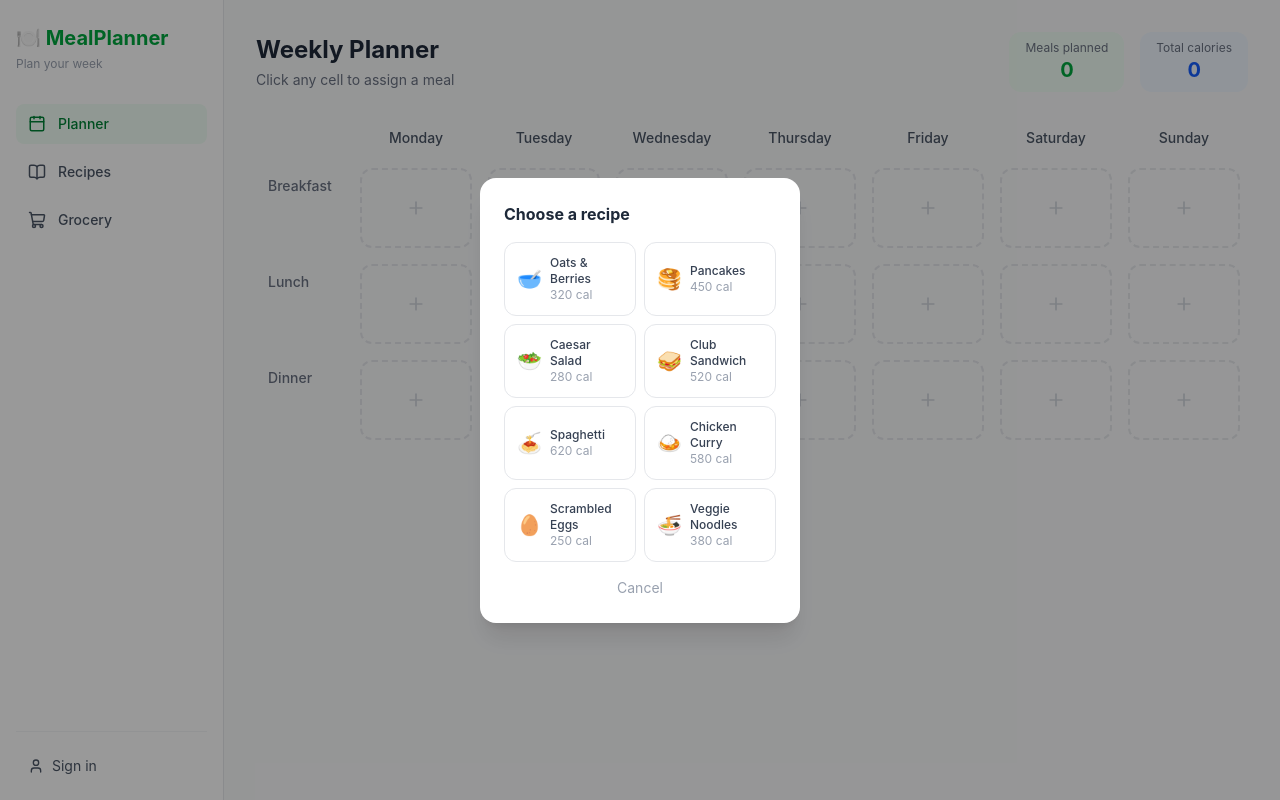
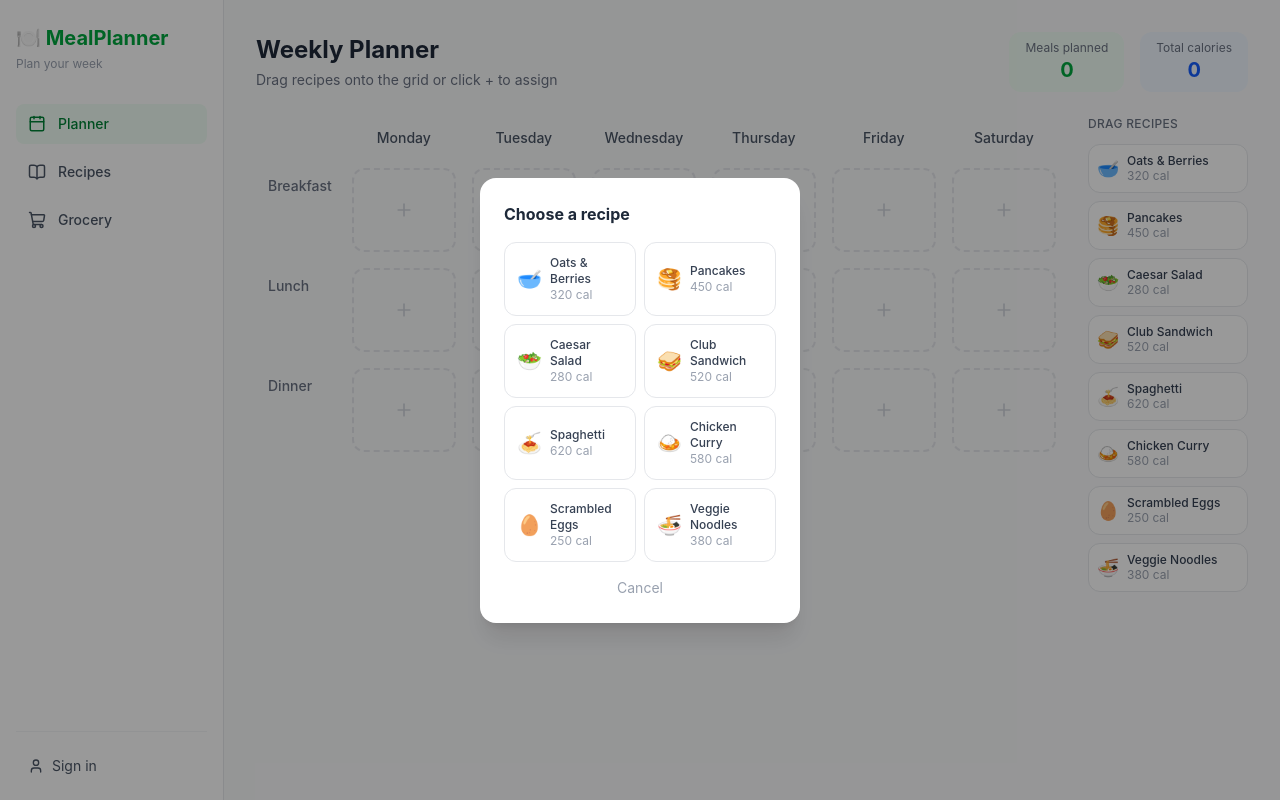
Before and after one commit to msdhanush211-bit/meal-planner, a Next.js app: page / in a window 1280 px wide. Both pictures are taken after a click on the button 416 px from the left and 208 px from the top of the page. Built offline with nearby package versions, Linux system fonts and the light colour scheme; no server answers.

Commit message:
Add drag and drop meal planning

```diff
--- a/components/WeeklyPlanner.tsx
+++ b/components/WeeklyPlanner.tsx
@@ -1,6 +1,7 @@
 'use client';
 
 import { useState } from 'react';
+import { DragDropContext, Droppable, Draggable, DropResult } from '@hello-pangea/dnd';
 import { X, Plus } from 'lucide-react';
 
 const DAYS = ['Monday', 'Tuesday', 'Wednesday', 'Thursday', 'Friday', 'Saturday', 'Sunday'];
@@ -24,28 +25,53 @@ export default function WeeklyPlanner() {
   const [plan, setPlan] = useState<PlanType>({});
   const [showPicker, setShowPicker] = useState<string | null>(null);
 
-  const assignMeal = (day: string, meal: string, recipe: Recipe) => {
-    setPlan(prev => ({ ...prev, [`${day}-${meal}`]: recipe }));
+  const assignMeal = (key: string, recipe: Recipe) => {
+    setPlan(prev => ({ ...prev, [key]: recipe }));
     setShowPicker(null);
   };
 
-  const clearMeal = (day: string, meal: string) => {
+  const clearMeal = (key: string) => {
     setPlan(prev => {
       const next = { ...prev };
-      delete next[`${day}-${meal}`];
+      delete next[key];
       return next;
     });
+  };
+
+  const onDragEnd = (result: DropResult) => {
+    const { source, destination, draggableId } = result;
+    if (!destination) return;
+
+    const sourceKey = source.droppableId;
+    const destKey = destination.droppableId;
+
+    if (sourceKey === 'recipe-list') {
+      const recipe = SAMPLE_RECIPES.find(r => r.id === draggableId);
+      if (recipe) setPlan(prev => ({ ...prev, [destKey]: recipe }));
+    } else {
+      const sourceRecipe = plan[sourceKey];
+      const destRecipe = plan[destKey];
+      setPlan(prev => {
+        const next = { ...prev };
+        if (sourceRecipe) next[destKey] = sourceRecipe;
+        else delete next[destKey];
+        if (destRecipe) next[sourceKey] = destRecipe;
+        else delete next[sourceKey];
+        return next;
+      });
+    }
   };
 
   const totalMeals = Object.keys(plan).length;
   const totalCalories = Object.values(plan).reduce((sum, r) => sum + r.calories, 0);
 
   return (
+    <DragDropContext onDragEnd={onDragEnd}>
       <div>
         <div className="flex items-center justify-between mb-6">
           <div>
             <h2 className="text-2xl font-bold text-gray-800">Weekly Planner</h2>
-          <p className="text-gray-500 text-sm mt-1">Click any cell to assign a meal</p>
+            <p className="text-gray-500 text-sm mt-1">Drag recipes onto the grid or click + to assign</p>
           </div>
           <div className="flex gap-4">
             <div className="bg-green-50 rounded-xl px-4 py-2 text-center">
@@ -59,7 +85,8 @@ export default function WeeklyPlanner() {
           </div>
         </div>
 
-      <div className="overflow-x-auto">
+        <div className="flex gap-6">
+          <div className="flex-1 overflow-x-auto">
             <table className="w-full border-collapse">
               <thead>
                 <tr>
@@ -80,11 +107,31 @@ export default function WeeklyPlanner() {
                       const assigned = plan[key];
                       return (
                         <td key={day} className="p-2">
+                          <Droppable droppableId={key}>
+                            {(provided, snapshot) => (
+                              <div
+                                ref={provided.innerRef}
+                                {...provided.droppableProps}
+                                className={`min-h-[80px] rounded-xl border-2 transition-all ${
+                                  snapshot.isDraggingOver
+                                    ? 'border-green-400 bg-green-50'
+                                    : assigned
+                                    ? 'border-green-200 bg-white'
+                                    : 'border-dashed border-gray-200'
+                                }`}
+                              >
                                 {assigned ? (
-                        <div className="bg-white border border-green-200 rounded-xl p-3 relative group">
+                                  <Draggable draggableId={`cell-${key}`} index={0}>
+                                    {(provided) => (
+                                      <div
+                                        ref={provided.innerRef}
+                                        {...provided.draggableProps}
+                                        {...provided.dragHandleProps}
+                                        className="p-3 relative group cursor-grab"
+                                      >
                                         <button
-                            onClick={() => clearMeal(day, meal)}
-                            className="absolute top-1 right-1 opacity-0 group-hover:opacity-100 text-gray-400 hover:text-red-500 transition-opacity"
+                                          onClick={() => clearMeal(key)}
+                                          className="absolute top-1 right-1 opacity-0 group-hover:opacity-100 text-gray-400 hover:text-red-500"
                                         >
                                           <X size={14} />
                                         </button>
@@ -92,14 +139,20 @@ export default function WeeklyPlanner() {
                                         <div className="text-xs font-medium text-gray-700 leading-tight">{assigned.name}</div>
                                         <div className="text-xs text-gray-400 mt-1">{assigned.calories} cal</div>
                                       </div>
+                                    )}
+                                  </Draggable>
                                 ) : (
                                   <button
                                     onClick={() => setShowPicker(key)}
-                          className="w-full h-20 border-2 border-dashed border-gray-200 rounded-xl flex items-center justify-center text-gray-300 hover:border-green-300 hover:text-green-400 transition-all"
+                                    className="w-full h-20 flex items-center justify-center text-gray-300 hover:text-green-400 transition-all"
                                   >
                                     <Plus size={20} />
                                   </button>
                                 )}
+                                {provided.placeholder}
+                              </div>
+                            )}
+                          </Droppable>
                         </td>
                       );
                     })}
@@ -107,6 +160,39 @@ export default function WeeklyPlanner() {
                 ))}
               </tbody>
             </table>
+          </div>
+
+          <div className="w-40 flex-shrink-0">
+            <p className="text-xs font-medium text-gray-500 mb-3 uppercase tracking-wide">Drag recipes</p>
+            <Droppable droppableId="recipe-list" isDropDisabled={true}>
+              {(provided) => (
+                <div ref={provided.innerRef} {...provided.droppableProps} className="flex flex-col gap-2">
+                  {SAMPLE_RECIPES.map((recipe, index) => (
+                    <Draggable key={recipe.id} draggableId={recipe.id} index={index}>
+                      {(provided, snapshot) => (
+                        <div
+                          ref={provided.innerRef}
+                          {...provided.draggableProps}
+                          {...provided.dragHandleProps}
+                          className={`bg-white border border-gray-200 rounded-xl p-2 cursor-grab flex items-center gap-2 transition-all ${
+                            snapshot.isDragging ? 'shadow-lg border-green-300' : 'hover:border-green-200'
+                          }`}
+                        >
+                          <span className="text-lg">{recipe.emoji}</span>
+                          <div>
+                            <div className="text-xs font-medium text-gray-700 leading-tight">{recipe.name}</div>
+                            <div className="text-xs text-gray-400">{recipe.calories} cal</div>
+                          </div>
+                        </div>
+                      )}
+                    </Draggable>
+                  ))}
+                  {provided.placeholder}
+                </div>
+              )}
+            </Droppable>
+          </div>
+        </div>
       </div>
 
       {showPicker && (
@@ -117,10 +203,7 @@ export default function WeeklyPlanner() {
               {SAMPLE_RECIPES.map(recipe => (
                 <button
                   key={recipe.id}
-                  onClick={() => {
-                    const [day, meal] = showPicker.split('-');
-                    assignMeal(day, meal, recipe);
-                  }}
+                  onClick={() => assignMeal(showPicker, recipe)}
                   className="flex items-center gap-2 p-3 rounded-xl border border-gray-200 hover:border-green-300 hover:bg-green-50 transition-all text-left"
                 >
                   <span className="text-xl">{recipe.emoji}</span>
@@ -137,6 +220,6 @@ export default function WeeklyPlanner() {
           </div>
         </div>
       )}
-    </div>
+    </DragDropContext>
   );
 }
--- a/package.json
+++ b/package.json
@@ -9,6 +9,7 @@
     "lint": "eslint"
   },
   "dependencies": {
+    "@hello-pangea/dnd": "^18.0.1",
     "autoprefixer": "^10.5.0",
     "lucide-react": "^1.8.0",
     "next": "16.2.4",
```
Also changed, not shown: 1 other file (tests, documents, lock files or other folders). Lines whose indentation alone changed are shown as unchanged.
